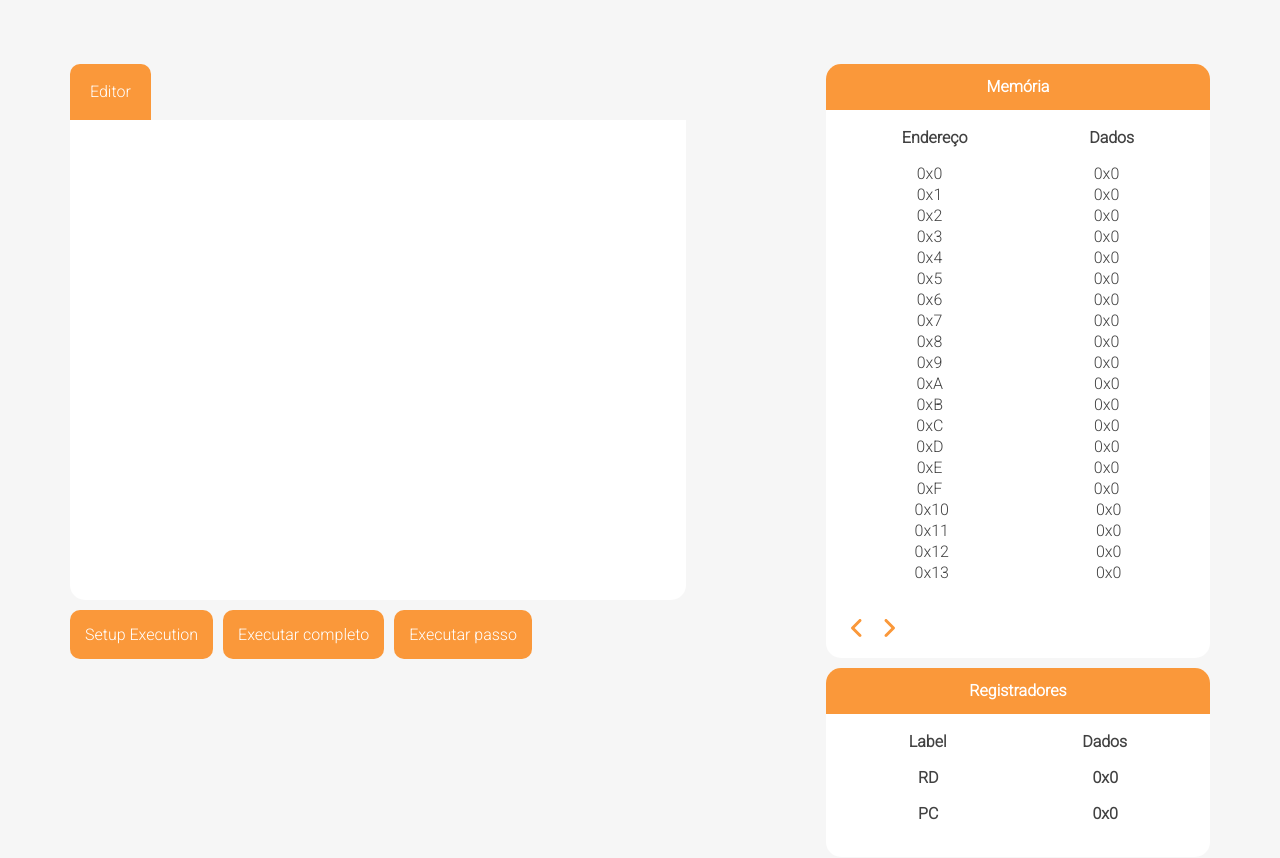
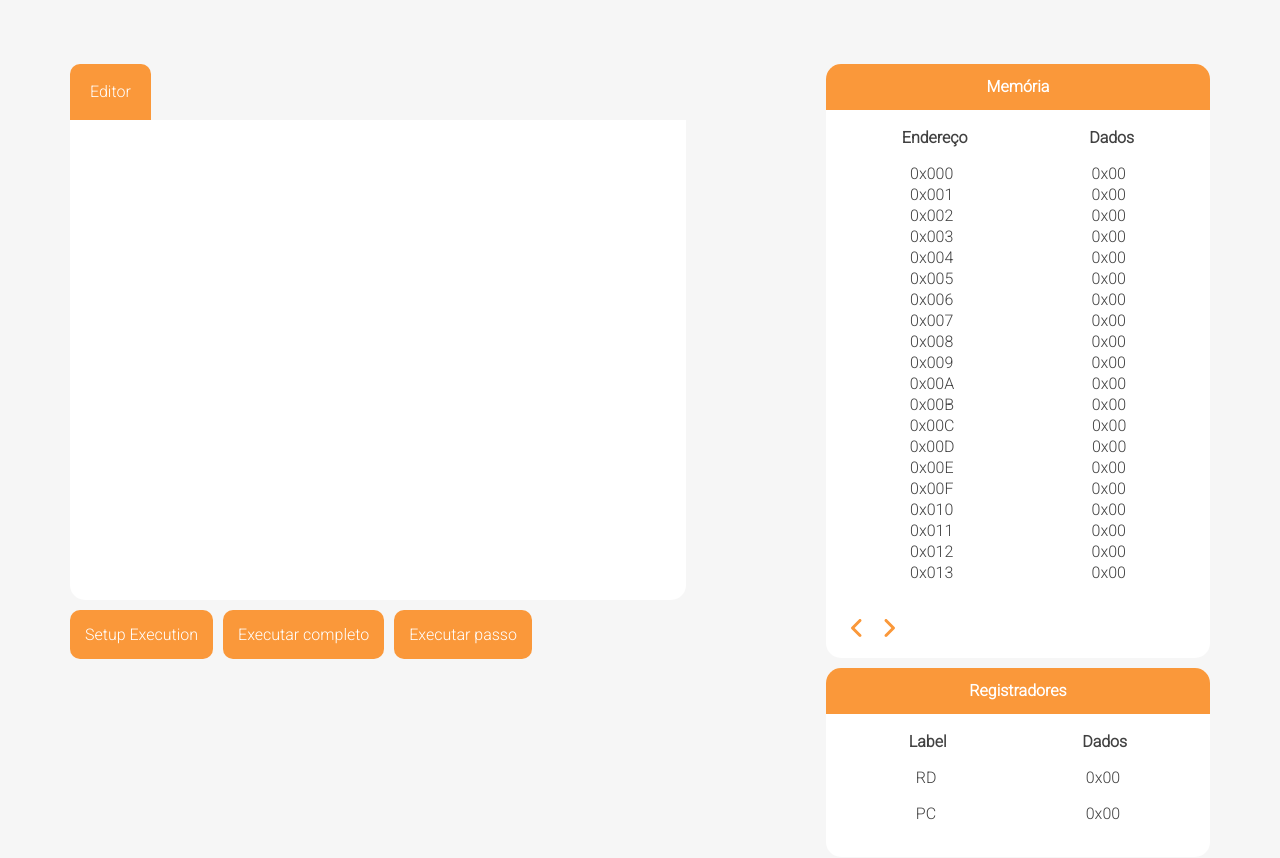
Before and after one commit to GabrielLoobo/projeto-sisprog, a React (Create React App) app in the folder frontend/: page / in a window 1280 px wide. Shown: the top 858 px of the page. Built offline with nearby package versions, Linux system fonts and the light colour scheme.

Commit message:
adiciona util de padding/formatação de string hex no frontend

```diff
--- a/frontend/src/Components/Memory/index.js
+++ b/frontend/src/Components/Memory/index.js
@@ -1,6 +1,7 @@
 import React, { useState } from 'react';
 import AngleLeft from '../../Assets/angle-left.js'
 import AngleRight from '../../Assets/angle-right.js'
+import { parseIntToHex } from '../../utils/numeric.js';
 import './styles.css';
 
 const Memory = (props) => {
@@ -11,10 +12,6 @@ const Memory = (props) => {
 
     const lowerLimit = 0;
     const upperLimit = memory.length-1;
-
-    const parseIntToHex = (intValue) => {
-        return '0x' + intValue.toString(16).toUpperCase();
-    }
 
     return (
         <div className='mem-wrapper'>
@@ -29,8 +26,8 @@ const Memory = (props) => {
                 {memorySection.map((item, index) => {
                     return (
                         <div className='mem-row'>
-                            <p>{parseIntToHex(addressOffset + index)}</p>
-                            <p>{parseIntToHex(item)}</p>
+                            <p>{parseIntToHex(addressOffset + index, 3)}</p>
+                            <p>{parseIntToHex(item, 2)}</p>
                         </div>
                     )
                 })}
--- a/frontend/src/Components/Registers/index.js
+++ b/frontend/src/Components/Registers/index.js
@@ -1,12 +1,9 @@
-import React, { useState } from 'react';
+import React from 'react';
+import { parseIntToHex } from '../../utils/numeric.js';
 import './styles.css';
 
 const Registers = (props) => {
     const { RD, PC } = props;
-
-    const parseIntToHex = (intValue) => {
-        return '0x' + intValue.toString(16).toUpperCase();
-    }
 
     return (
         <div className='reg-wrapper'>
@@ -19,12 +16,12 @@ const Registers = (props) => {
                     <p className='reg-title' style={{paddingBottom:15}}>Dados</p>
                 </div>
                 <div className='reg-row'>
-                    <p className='reg-title' style={{paddingBottom:15}}>RD</p>
-                    <p className='reg-title' style={{paddingBottom:15}}>{parseIntToHex(RD)}</p>
+                    <p style={{paddingBottom:15}}>RD</p>
+                    <p style={{paddingBottom:15}}>{parseIntToHex(RD, 2)}</p>
                 </div>
                 <div className='reg-row'>
-                    <p className='reg-title' style={{paddingBottom:15}}>PC</p>
-                    <p className='reg-title' style={{paddingBottom:15}}>{parseIntToHex(PC)}</p>
+                    <p style={{paddingBottom:15}}>PC</p>
+                    <p style={{paddingBottom:15}}>{parseIntToHex(PC, 2)}</p>
                 </div>
 
             </div>
--- /dev/null
+++ b/frontend/src/utils/numeric.js
@@ -0,0 +1,4 @@
+export const parseIntToHex = (intValue, hexDigits) => {
+
+    return '0x' + intValue.toString(16).toUpperCase().padStart(hexDigits, '0');
+}
```
